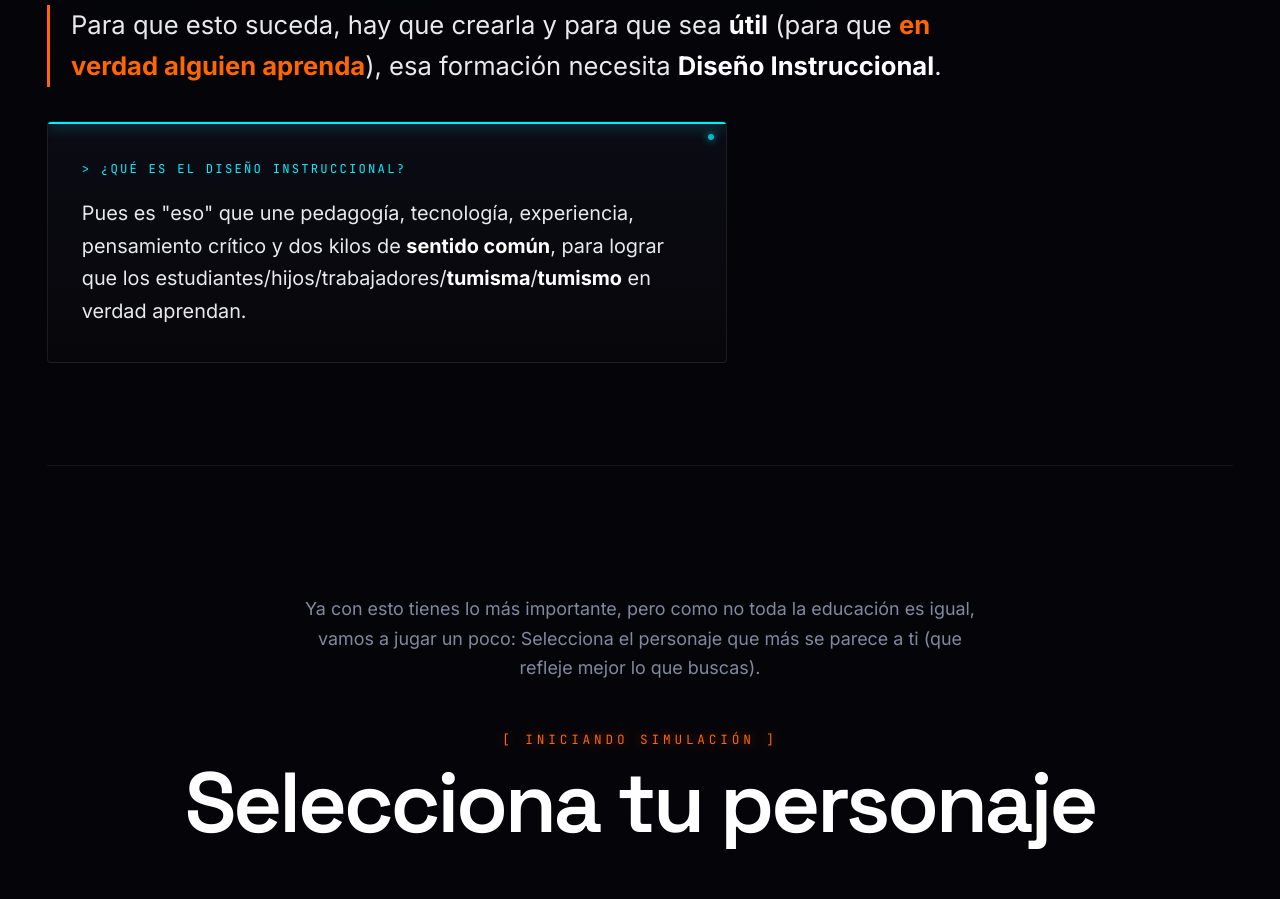
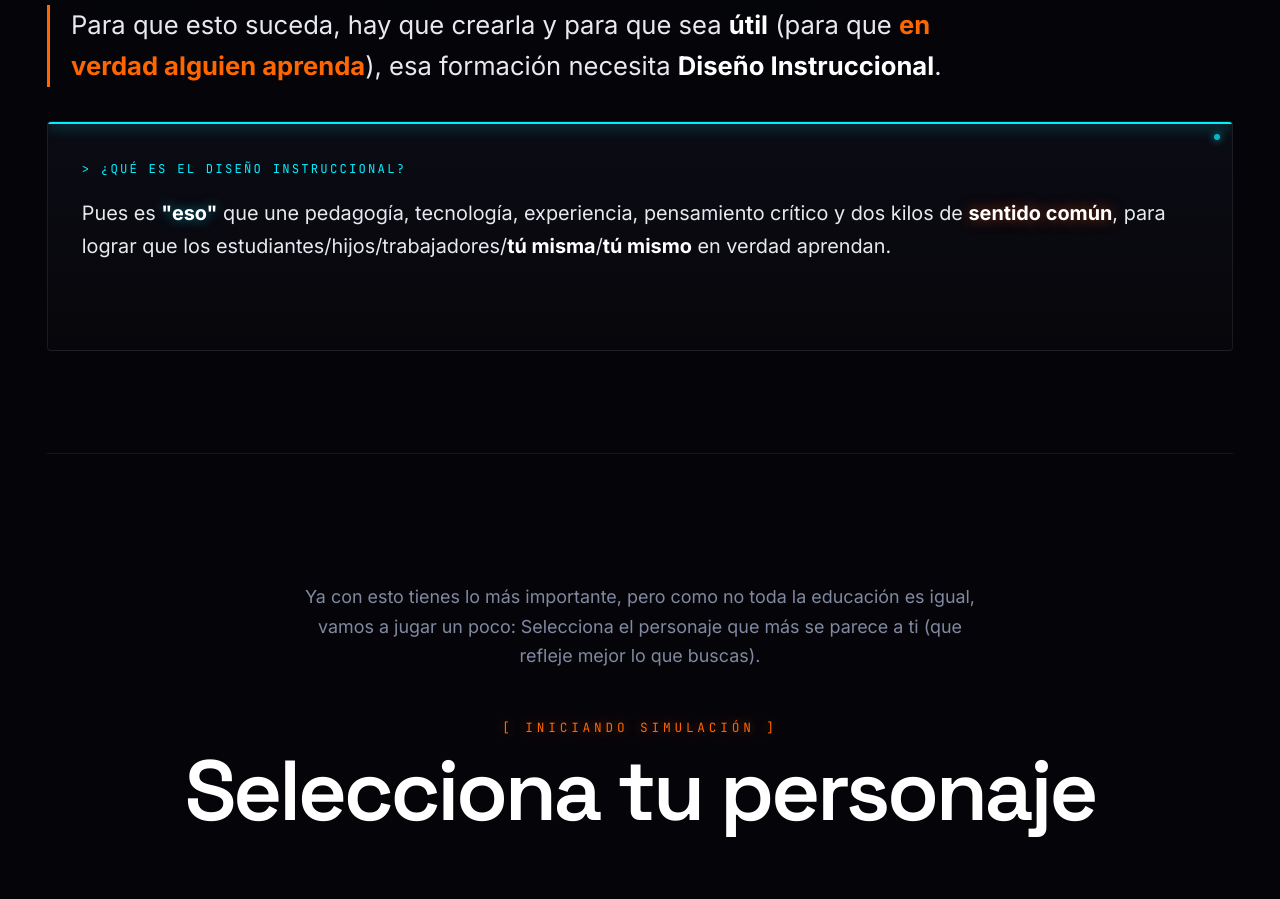
Before and after one commit to antoniooliver77/OliverBarona, a Next.js app: page / in a window 1280 px wide. Shown: the part 1500-2399 px from the top of the page. Built offline with nearby package versions, Linux system fonts and the light colour scheme.

Commit message:
feat: cuadro DI ancho completo, eso en cyan, sentido común con glow, tú misma/mismo en naranja y morado

```diff
--- a/app/page.module.css
+++ b/app/page.module.css
@@ -336,7 +336,6 @@
   gap: 1.5rem;
   grid-template-columns: 1fr;
   margin-top: 0;
-  max-width: 680px;
 }
 
 .defCard {
@@ -390,6 +389,8 @@
 }
 .accentOrange { color: var(--neon-orange); font-weight: 700; }
 .accentPurple { color: var(--neon-purple); font-weight: 700; }
+.accentCyan { color: var(--neon-cyan); font-weight: 700; text-shadow: 0 0 12px rgba(0, 240, 255, 0.5); }
+.accentOrangeGlow { color: var(--neon-orange); font-weight: 700; text-shadow: 0 0 14px rgba(255, 102, 0, 0.5); }
 .defText strong { color: #fff; }
 
 /* ============ CHARACTER SELECT ============ */
--- a/app/page.tsx
+++ b/app/page.tsx
@@ -204,13 +204,15 @@ export default function HomePage() {
                   {"> ¿qué es el diseño instruccional?"}
                 </p>
                 <p className={s.defText}>
-                  Pues es "eso" que une pedagogía, tecnología, experiencia,
+                  Pues es{" "}
+                  <strong className={s.accentCyan}>"eso"</strong>{" "}
+                  que une pedagogía, tecnología, experiencia,
                   pensamiento crítico y dos kilos de{" "}
-                  <strong className={s.accentOrange}>sentido común</strong>,
+                  <strong className={s.accentOrangeGlow}>sentido común</strong>,
                   para lograr que los
                   estudiantes/hijos/trabajadores/
-                  <strong className={s.accentPurple}>tumisma</strong>/
-                  <strong className={s.accentPurple}>tumismo</strong> en verdad
+                  <strong className={s.accentOrange}>tú misma</strong>/
+                  <strong className={s.accentPurple}>tú mismo</strong> en verdad
                   aprendan.
                 </p>
               </article>
```
